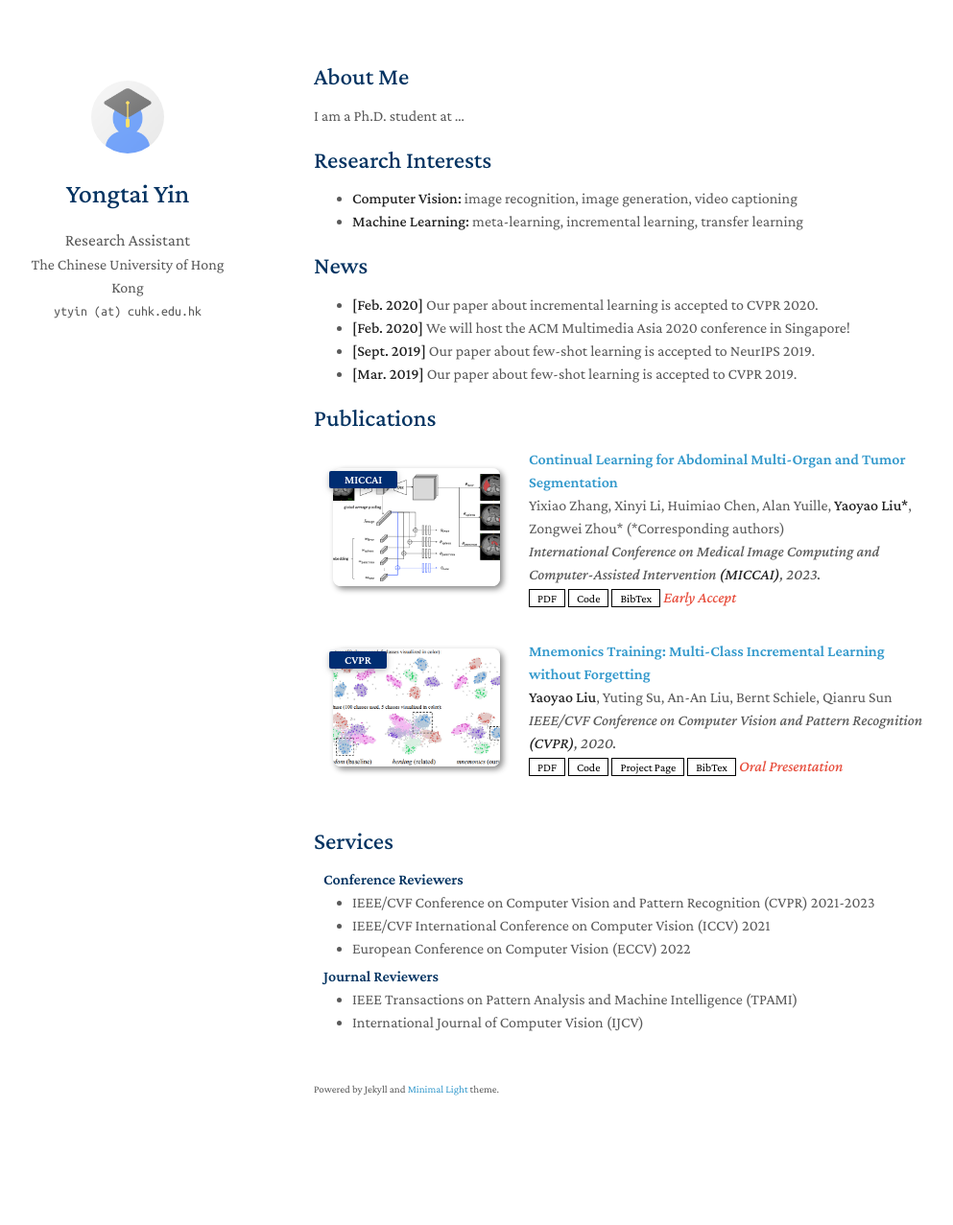
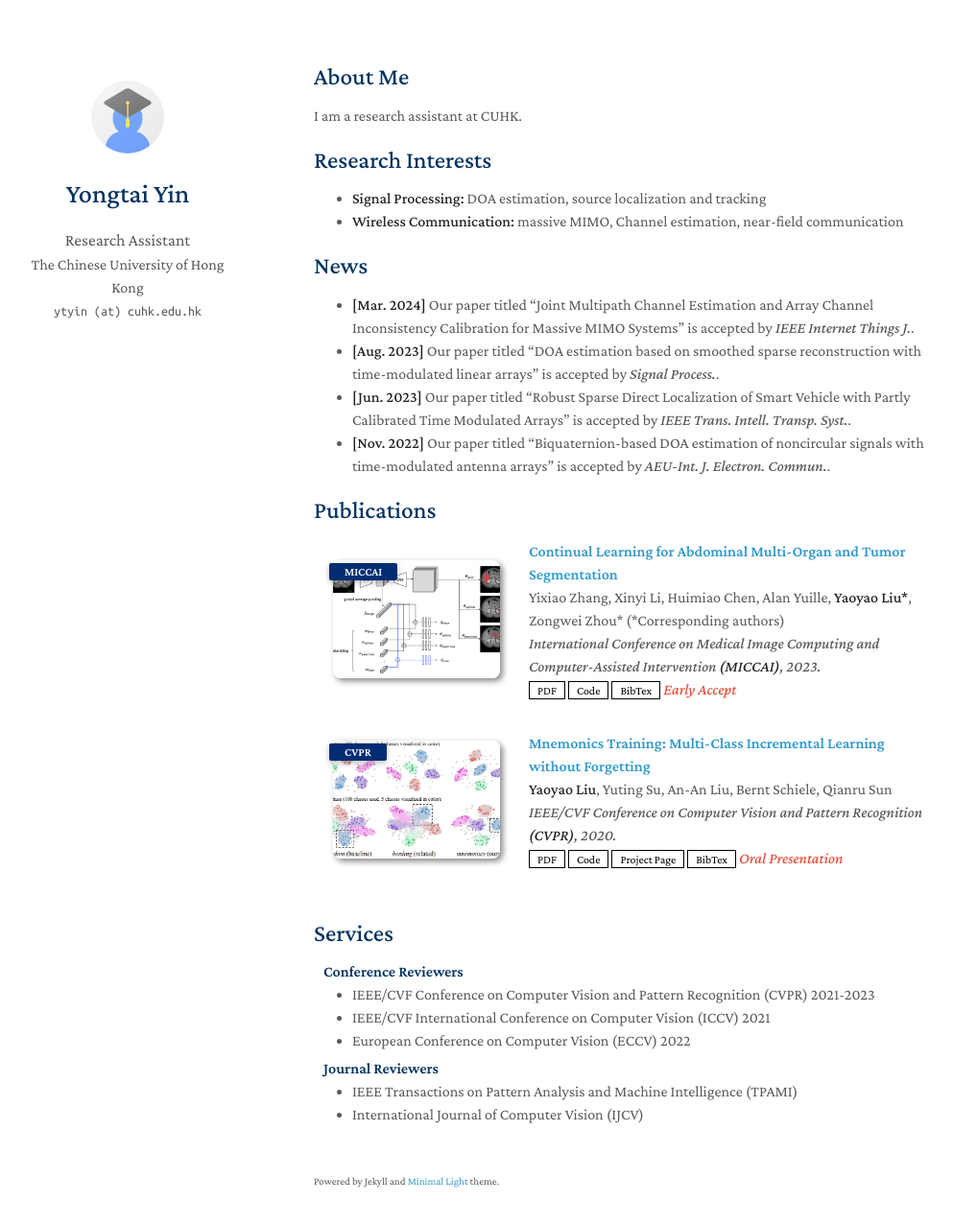
Before and after one commit to yongtai-yin/yongtai-yin.github.io, a Jekyll site: the page built from index.md, in a window 1280 px wide and 1312 px high. Shown: the top 1277 px of the window at 96% size, without its empty margins (143-1136 px from the left). Built offline with Jekyll 4.4.1, drawn with Linux system fonts in a browser that asks for light colours; nearby versions of some CDN libraries; a style sheet for code colours, icons or effects is not loaded; our own code applies the rules of GitHub Pages for plain Markdown files.

Commit message:
Update index.md

```diff
--- a/index.md
+++ b/index.md
@@ -4,19 +4,19 @@ layout: homepage
 
 ## About Me
 
-I am a Ph.D. student at ...
+I am a research assistant at CUHK.
 
 ## Research Interests
 
-- **Computer Vision:** image recognition, image generation, video captioning
-- **Machine Learning:** meta-learning, incremental learning, transfer learning
+- **Signal Processing:** DOA estimation, source localization and tracking
+- **Wireless Communication:** massive MIMO, Channel estimation, near-field communication
 
 ## News
 
-- **[Feb. 2020]** Our paper about incremental learning is accepted to CVPR 2020.
-- **[Feb. 2020]** We will host the ACM Multimedia Asia 2020 conference in Singapore!
-- **[Sept. 2019]** Our paper about few-shot learning is accepted to NeurIPS 2019.
-- **[Mar. 2019]** Our paper about few-shot learning is accepted to CVPR 2019.
+- **[Mar. 2024]** Our paper titled "Joint Multipath Channel Estimation and Array Channel Inconsistency Calibration for Massive MIMO Systems" is accepted by *IEEE Internet Things J.*.
+- **[Aug. 2023]** Our paper titled "DOA estimation based on smoothed sparse reconstruction with time-modulated linear arrays" is accepted by *Signal Process.*.
+- **[Jun. 2023]** Our paper titled "Robust Sparse Direct Localization of Smart Vehicle with Partly Calibrated Time Modulated Arrays" is accepted by *IEEE Trans. Intell. Transp. Syst.*.
+- **[Nov. 2022]** Our paper titled "Biquaternion-based DOA estimation of noncircular signals with time-modulated antenna arrays" is accepted by *AEU-Int. J. Electron. Commun.*.
 
 {% include_relative _includes/publications.md %}
 
```
